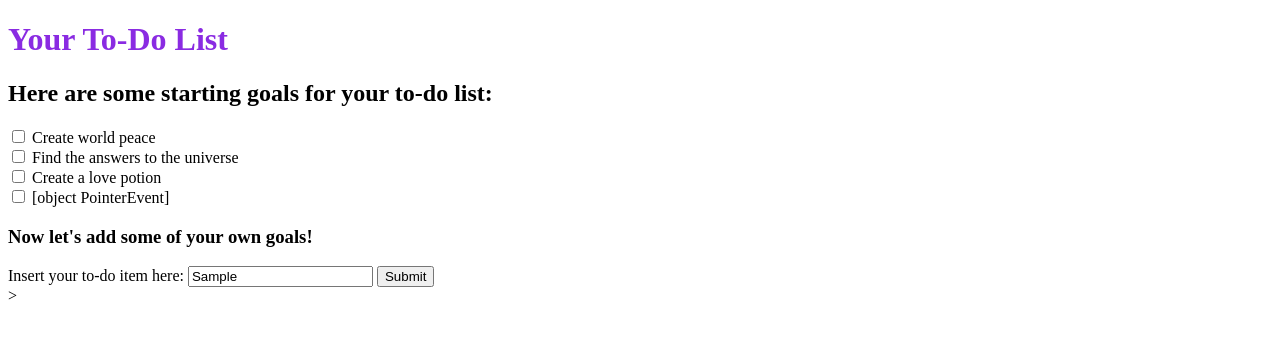
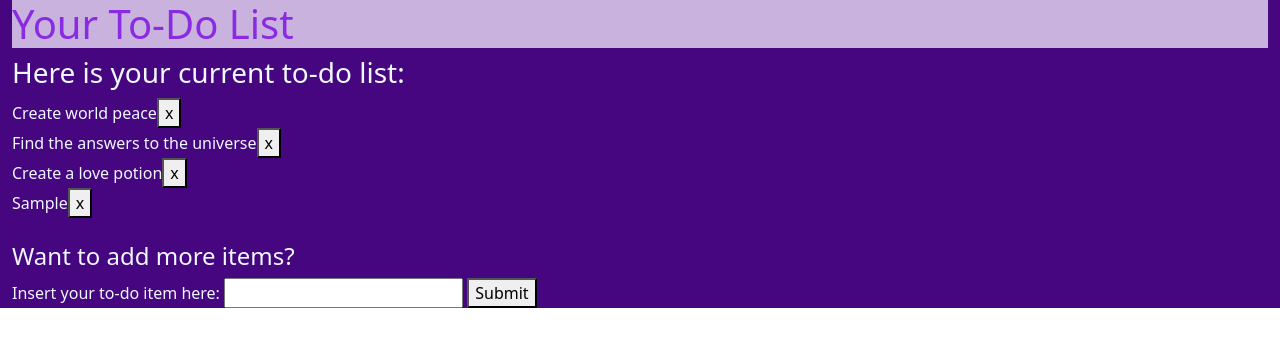
Before and after one commit to ashdrey1110/To-Do-List-JS-III-, a website: page index.html in a window 1280 px wide. Both pictures are taken after typing "Sample" into the empty fields and a click on the button "Submit". Drawn offline with nearby package versions, Linux system fonts and the light colour scheme.

Commit message:
major update

```diff
--- a/index.html
+++ b/index.html
@@ -5,50 +5,41 @@
     <meta name="viewport" content="width=device-width, initial-scale=1.0">
     <title>To-Do List</title>
     <link rel="stylesheet" type="text/css" href="./style.css">
+    <!-- Bootstrap CSS -->
+    <link href="https://cdn.jsdelivr.net/npm/bootstrap@5.1.1/dist/css/bootstrap.min.css" rel="stylesheet" integrity="sha384-F3w7mX95PdgyTmZZMECAngseQB83DfGTowi0iMjiWaeVhAn4FJkqJByhZMI3AhiU" crossorigin="anonymous">
 </head>
 <body>
+    <div class="container-fluid">
         <header class="topHead">
             <h1>Your To-Do List</h1>
         </header>
         <main class="mainArea">
-        <form action="" method="get"></form>
             <section class="basicStart">
                 <header class="defaultHead">
-                    <h2>Here are some starting goals for your to-do list:</h2>
+                    <h3>Here is your current to-do list:</h3>
                 </header>
-                <div id="defaultToDos">
-                    <label>
-                        <input type="checkbox" id="world-peace" name="world-peace"/>
-                        Create world peace
-                    </label>
+                <div id="currentToDos">
+                    <div class = "listItem">Create world peace<button class="x">x</button></div>
+                    <div class = "listItem">Find the answers to the universe<button class="x">x</button></div>
+                    <div class = "listItem">Create a love potion<button class="x">x</button></div>
+                </div>
                 <br>
-                    <label>
-                        <input type="checkbox" id="universe-answers" name="universe-answers"/>
-                        Find the answers to the universe
-                    </label>
-                    <br>
-                    <label>
-                        <input type="checkbox" id="love-potion" name="love-potion"/>
-                        Create a love potion
-                    </label>
-                    <br>
-                </div>
-                <div id="addedToDos">
-
-                </div>
             </section>
             <section class="userInput">
                 <header class="userInputHeader">
-                    <h3>Now let's add some of your own goals!</h3>
+                    <h4>Want to add more items?</h4>
                 </header>
+                <form action="" method="get">
                     <label>
                         Insert your to-do item here:
                         <input type="text" name="to-dos" id="toDoInput"/>
                         <button type="submit" id="submitter">Submit</button>
                     </label>
+                </form>
             </section>
-        </form>>
         </main>
         <script src="./index.js"></script>
+        <script src="https://cdn.jsdelivr.net/npm/bootstrap@5.1.1/dist/js/bootstrap.bundle.min.js" integrity="sha384-/bQdsTh/da6pkI1MST/rWKFNjaCP5gBSY4sEBT38Q/9RBh9AH40zEOg7Hlq2THRZ" crossorigin="anonymous"></script>
+    </div>
 </body>
 </html>
--- a/index.js
+++ b/index.js
@@ -1,21 +1,54 @@
 
-// create variable for the submit btn and add an event listener
-// that will call a fxn to add it to the list
-let submitBtn = document.querySelector('#submitter');
-submitBtn.addEventListener("click", (input) => addToList(input));
+//create variable to hold to-do list items
+const listItems = [];
 
 //create variable for checklist area
-let todoItem = document.querySelector('#addedToDos');
+const todoItem = document.querySelector('#currentToDos');
 
-const addToList = (inputInfo) => {
-    //add the list element to the HTML using DOM manipulation from the input
-    let newItem = document.createElement('label');
-    newItem.innerHTML = `
-    <label>
-        <input type="checkbox" id="userAddedItem"/>
-        ${inputInfo}
-    </label>
-    <br>
-    `;
+//add input to todo list
+let inputBox = document.querySelector('#toDoInput');
+
+let submitBtn = document.querySelector('#submitter');
+
+let currentInput = '';
+
+
+
+inputBox.addEventListener("input", function(event){
+    // create variable for whats in the input currently
+    currentInput = event.target.value;
+});
+
+submitBtn.addEventListener("click", (event) => {
+    //keep page from refreshing by:
+    event.preventDefault();
+    //when btn pressed, info is loaded
+    let newItem = document.createElement('div');
+    newItem.innerHTML = `${currentInput}<button class="x">x</button>`;
+    newItem.className='listItem';
     todoItem.appendChild(newItem);
-};
+    listItems.push(currentInput);
+    //clear variables
+    inputBox.value = '';
+    currentInput = '';
+});
+
+
+todoItem.addEventListener("click", (event) => {
+    //this will strikethrough an item when its clicked
+    if(event.target.className === 'listItem'){
+        event.target.className = 'striked';
+        //remove from array
+        let itemIndex = listItems.indexOf(event.target.textContent.trim());
+        listItems.splice(itemIndex, 1);
+    }
+    if(event.target.className ==='striked'){
+        event.target.className = 'listItem';
+        //add back to array
+        listItems.push(event.target.textContent);
+    }
+    if(event.target.classList.contains('x')){
+        let elem = event.target.parentNode;
+        elem.remove();
+    }
+});
--- a/style.css
+++ b/style.css
@@ -1,3 +1,16 @@
 h1 {
-    color:blueviolet
+    color:blueviolet;
 }
+
+.container-fluid {
+    background-color: rgb(69, 6, 128);
+    color:aliceblue;
+}
+
+.striked {
+    text-decoration: line-through;
+}
+
+.topHead {
+    background-color: rgb(201, 179, 222);
+}
```
Lines whose indentation alone changed are shown as unchanged.
